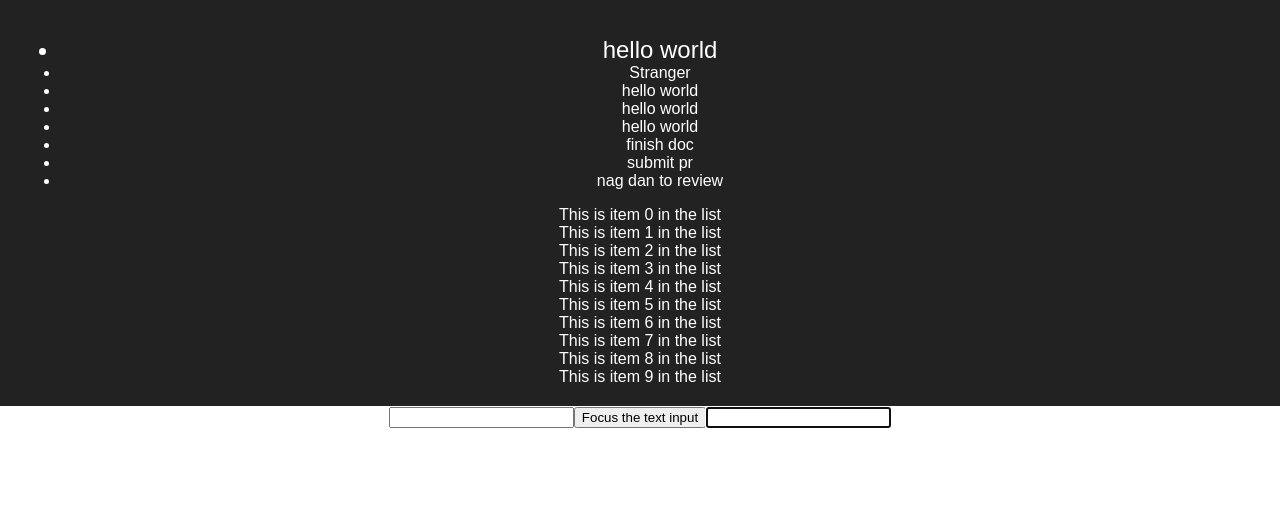
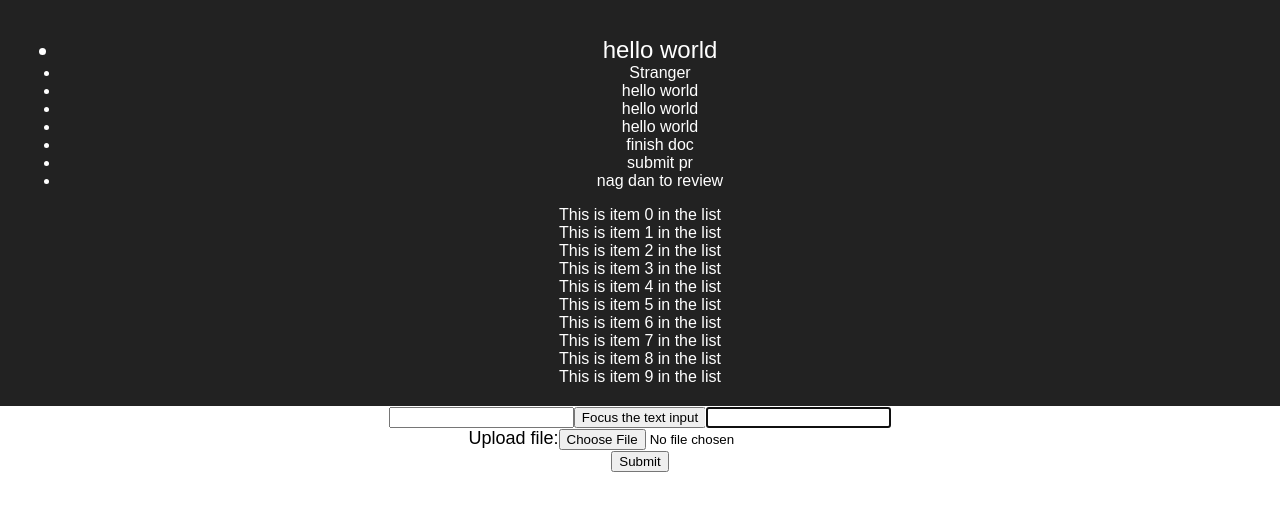
Before and after one commit to martinoooo/react-example, a React (Create React App) app: page / in a window 1280 px wide. Shown: the top 510 px of the page. Built offline with nearby package versions, Linux system fonts and the light colour scheme; the HTML template or start-up script is replaced by a standard one.

Commit message:
Uncontrolled Components

```diff
--- a/src/App.js
+++ b/src/App.js
@@ -2,6 +2,7 @@
 import Item from './components/Item';
 import Repeat from './components/Repeat';
 import Refs from './components/Refs';
+import FileInput from './components/FileInput';
 import './App.css';
 
 const components = {
@@ -127,6 +128,7 @@
         </header>
         <div className="App-intro">
           <Refs/>
+          <FileInput />
         </div>
       </div>
     );
--- /dev/null
+++ b/src/components/FileInput.js
@@ -0,0 +1,37 @@
+import React from 'react';
+
+/**
+ * 编写一个不受控制的组件，可以使用ref从DOM获取表单值。
+ */
+class FileInput extends React.Component {
+  constructor(props) {
+    super(props);
+    this.handleSubmit = this.handleSubmit.bind(this);
+  }
+  handleSubmit(event) {
+    event.preventDefault();
+    alert(
+      `Selected file - ${this.fileInput.files[0].name}`
+    );
+  }
+
+  render() {
+    return (
+      <form onSubmit={this.handleSubmit}>
+        <label>
+          Upload file:
+          <input
+            type="file"
+            ref={input => {
+              this.fileInput = input;
+            }}
+          />
+        </label>
+        <br />
+        <button type="submit">Submit</button>
+      </form>
+    );
+  }
+}
+
+export default FileInput;
```
